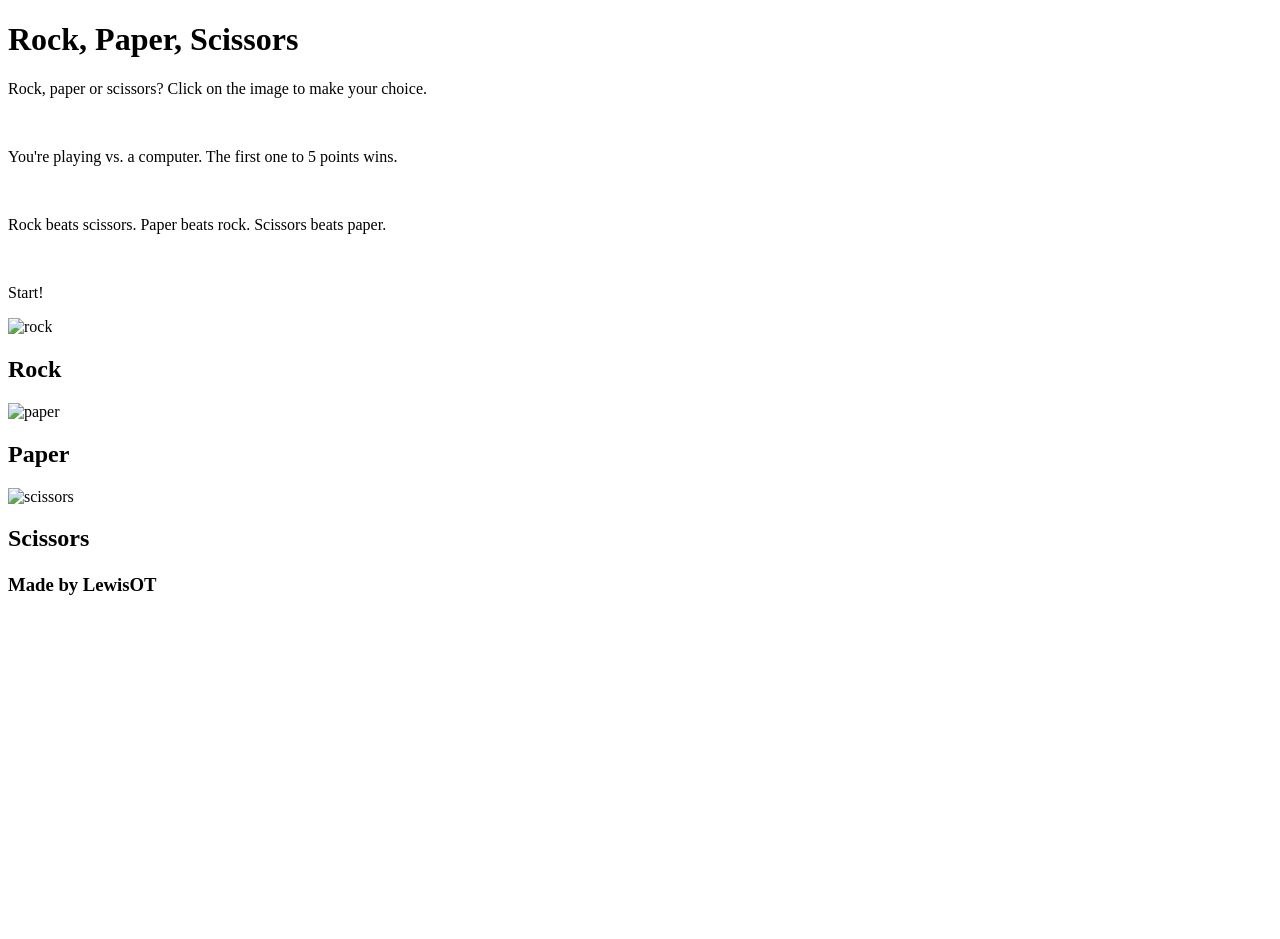
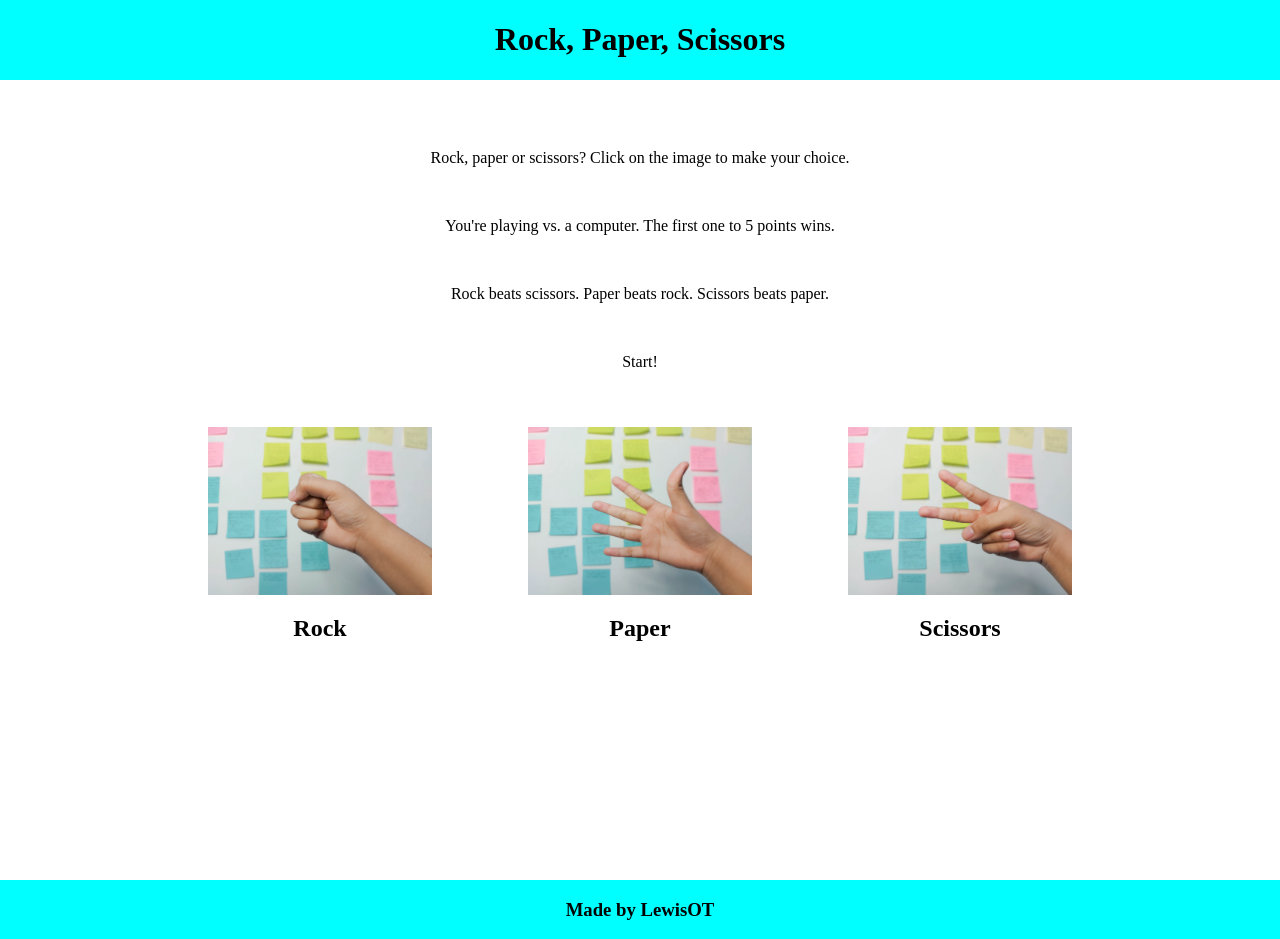
Before and after one commit to LewisOT/ROCK-PAPER-SCISSORS, a plain HTML site: page index.html in a window 1280 px wide. Before the commit the page ends 800 px from the top, so only its background shows below. Drawn offline with Linux system fonts and the light colour scheme; the site is published under a folder, as on GitHub Pages, so addresses that start at the root find nothing.

Commit message:
Fixed images not appearing.

```diff
--- a/index.html
+++ b/index.html
@@ -4,7 +4,7 @@
     <meta charset="UTF-8">
     <meta name="viewport" content="width=device-width, initial-scale=1.0">
     <title>Rock Paper Scissors</title>
-    <link rel="stylesheet" type="text/css" href="/style.css">
+    <link rel="stylesheet" type="text/css" href="style.css">
 </head>
 <body>
     <header>
@@ -22,16 +22,16 @@
         </div>
         <div class="picture-container">
             <div class="img-box">
-                <img src="/images/rock.jpg" alt="rock">
+                <img src="./images/rock.jpg" alt="rock">
                 <h2>Rock</h2>
             </div>
             <div class="img-box">
-                <img src="/images/paper.jpg" alt="paper">
+                <img src="./images/paper.jpg" alt="paper">
                 <h2>Paper</h2>
 
             </div>
             <div class="img-box">
-                <img src="/images/scissors.jpg" alt="scissors">
+                <img src="./images/scissors.jpg" alt="scissors">
                 <h2>Scissors</h2>
 
             </div>
```
